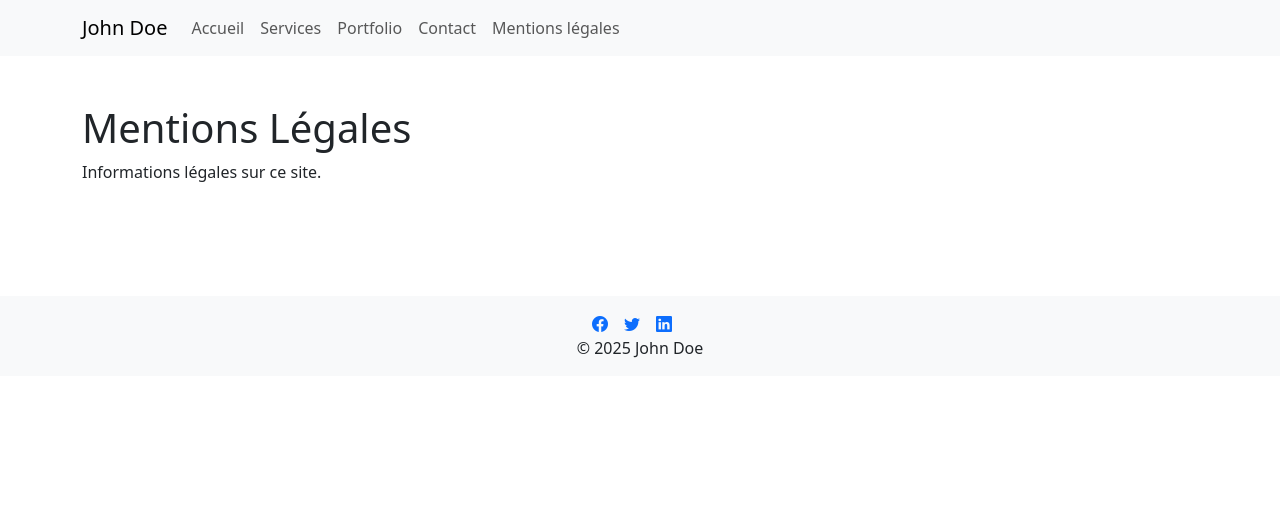
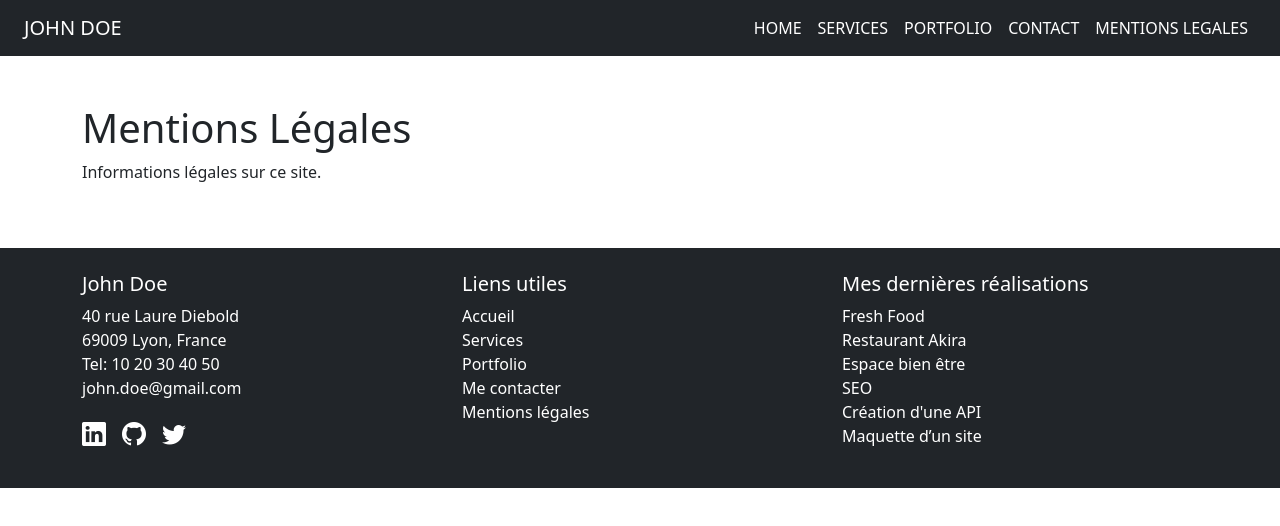
Before and after one commit to MB-DEV13/PortfolioJohnDoe, a React (Create React App) app: page /mentions-legales in a window 1280 px wide. Shown: the top 526 px of the page. Built offline with nearby package versions, Linux system fonts and the light colour scheme.

Commit message:
composant navbar / footer

```diff
--- a/src/components/Footer.jsx
+++ b/src/components/Footer.jsx
@@ -2,34 +2,65 @@ import React from "react";
 
 function Footer() {
   return (
-    <footer className="bg-light text-center py-3 mt-5">
+    <footer className="bg-dark text-white py-4">
+      <div className="container">
+        <div className="row">
+          <div className="col-md-4">
+            <h5>John Doe</h5>
+            <p>
+              40 rue Laure Diebold
+              <br />
+              69009 Lyon, France
+              <br />
+              Tel: 10 20 30 40 50
+              <br />
+              john.doe@gmail.com
+            </p>
             <div>
               <a
-          href="https://facebook.com"
-          className="me-3"
+                href="https://www.linkedin.com/in/johndoe"
+                className="text-white me-3"
                 target="_blank"
                 rel="noopener noreferrer"
               >
-          <i className="bi bi-facebook"></i>
+                <i className="bi bi-linkedin fs-4"></i>
               </a>
               <a
-          href="https://twitter.com"
-          className="me-3"
+                href="https://github.com/johndoe"
+                className="text-white me-3"
                 target="_blank"
                 rel="noopener noreferrer"
               >
-          <i className="bi bi-twitter"></i>
+                <i className="bi bi-github fs-4"></i>
               </a>
-        <a
-          href="https://linkedin.com"
-          className="me-3"
-          target="_blank"
-          rel="noopener noreferrer"
-        >
-          <i className="bi bi-linkedin"></i>
+              <a href="https://x.com/johndoe" className="text-white">
+                <i className="bi bi-twitter fs-4"></i>
               </a>
             </div>
-      <div>&copy; {new Date().getFullYear()} John Doe</div>
+          </div>
+          <div className="col-md-4">
+            <h5>Liens utiles</h5>
+            <ul className="list-unstyled">
+              <li>Accueil</li>
+              <li>Services</li>
+              <li>Portfolio</li>
+              <li>Me contacter</li>
+              <li>Mentions légales</li>
+            </ul>
+          </div>
+          <div className="col-md-4">
+            <h5>Mes dernières réalisations</h5>
+            <ul className="list-unstyled">
+              <li>Fresh Food</li>
+              <li>Restaurant Akira</li>
+              <li>Espace bien être</li>
+              <li>SEO</li>
+              <li>Création d'une API</li>
+              <li>Maquette d’un site</li>
+            </ul>
+          </div>
+        </div>
+      </div>
     </footer>
   );
 }
--- a/src/components/Navbar.jsx
+++ b/src/components/Navbar.jsx
@@ -1,37 +1,56 @@
 import React from "react";
-import { Link } from "react-router-dom";
-import { Navbar as BsNavbar, Nav, Container } from "react-bootstrap";
+import { Navbar, Nav, Container } from "react-bootstrap";
+import { Link, useLocation } from "react-router-dom";
+import "../css/MyNavbar.css";
 
-function Navbar() {
+function MyNavbar() {
+  const location = useLocation();
+  const currentPath = location.pathname;
+
+  const getLinkClass = (path) =>
+    currentPath === path ? "active-link nav-link" : "nav-link";
+
   return (
-    <BsNavbar bg="light" expand="lg">
-      <Container>
-        <BsNavbar.Brand as={Link} to="/">
-          John Doe
-        </BsNavbar.Brand>
-        <BsNavbar.Toggle aria-controls="basic-navbar-nav" />
-        <BsNavbar.Collapse id="basic-navbar-nav">
-          <Nav className="me-auto">
-            <Nav.Link as={Link} to="/">
-              Accueil
+    <Navbar collapseOnSelect expand="lg" bg="dark" variant="dark">
+      <Container fluid className="px-3 px-md-4">
+        <Navbar.Brand as={Link} to="/">
+          JOHN DOE
+        </Navbar.Brand>
+        <Navbar.Toggle aria-controls="navbarNav" />
+        <Navbar.Collapse id="navbarNav">
+          <Nav className="ms-auto">
+            <Nav.Link as={Link} to="/" className={getLinkClass("/")}>
+              HOME
             </Nav.Link>
-            <Nav.Link as={Link} to="/services">
-              Services
+            <Nav.Link
+              as={Link}
+              to="/Services"
+              className={getLinkClass("/Services")}
+            >
+              SERVICES
             </Nav.Link>
-            <Nav.Link as={Link} to="/portfolio">
-              Portfolio
+            <Nav.Link
+              as={Link}
+              to="/Portfolio"
+              className={getLinkClass("/Portfolio")}
+            >
+              PORTFOLIO
             </Nav.Link>
-            <Nav.Link as={Link} to="/contact">
-              Contact
+            <Nav.Link
+              as={Link}
+              to="/Contact"
+              className={getLinkClass("/Contact")}
+            >
+              CONTACT
             </Nav.Link>
-            <Nav.Link as={Link} to="/mentions-legales">
-              Mentions légales
+            <Nav.Link as={Link} to="/Legal" className={getLinkClass("/Legal")}>
+              MENTIONS LEGALES
             </Nav.Link>
           </Nav>
-        </BsNavbar.Collapse>
+        </Navbar.Collapse>
       </Container>
-    </BsNavbar>
+    </Navbar>
   );
 }
 
-export default Navbar;
+export default MyNavbar;
```
Lines whose indentation alone changed are shown as unchanged.
